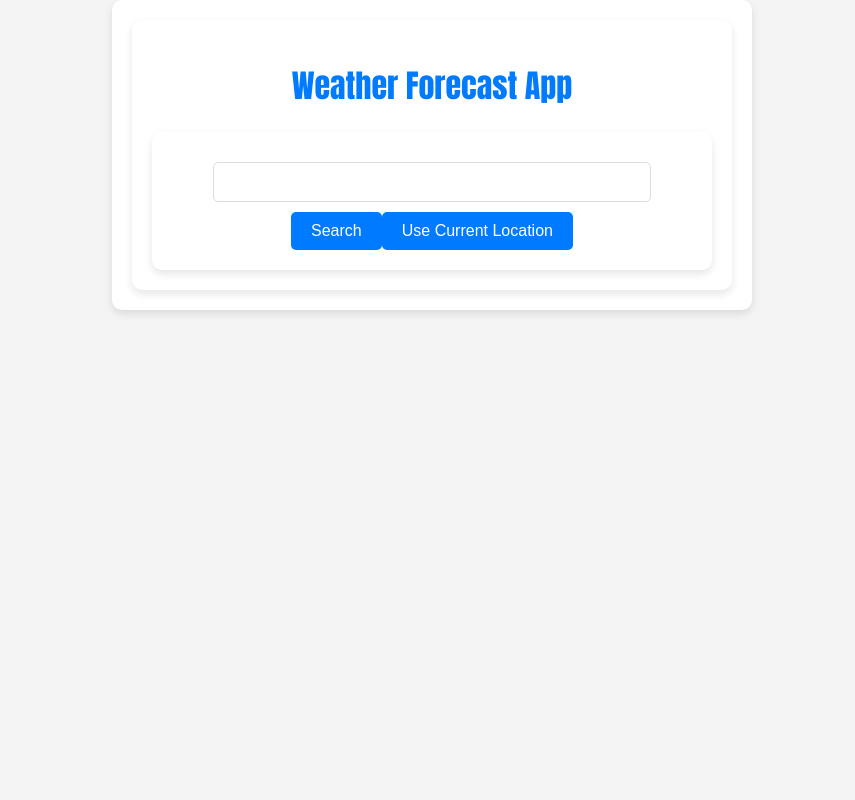
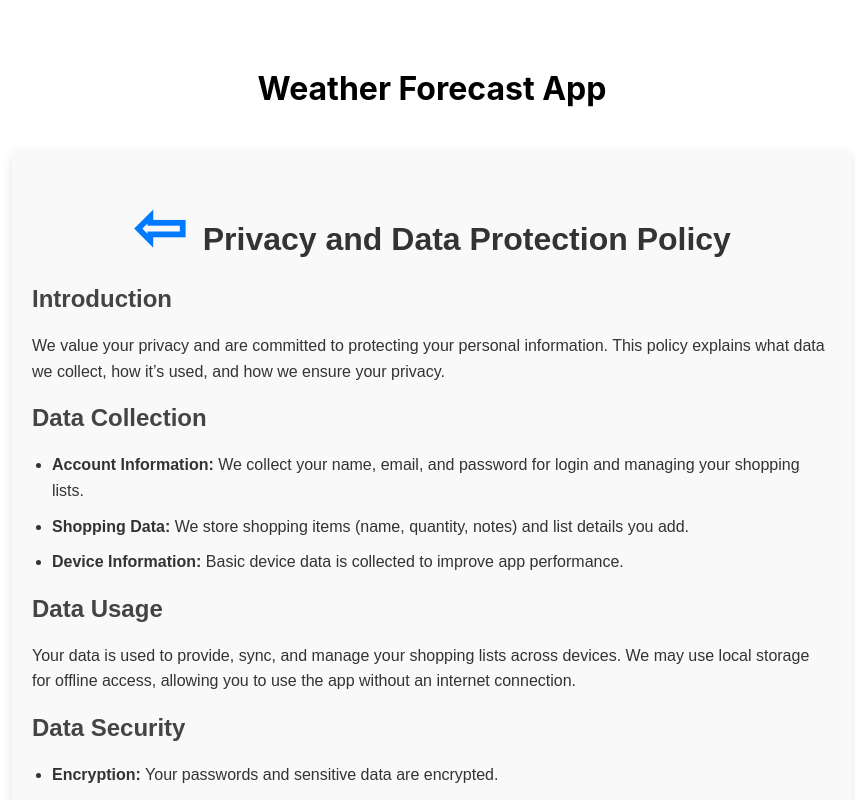
Before and after one commit to Rethabile17/weather-app, a React (Create React App) app: page /privacy in a window 1280 px wide. Shown: the top 800 px of the page, without its empty margins (208-1063 px from the left). Built offline with nearby package versions, Linux system fonts and the light colour scheme.

Commit message:
done with weather app full

```diff
--- a/package.json
+++ b/package.json
@@ -8,6 +8,7 @@
     "@testing-library/user-event": "^13.5.0",
     "react": "^18.3.1",
     "react-dom": "^18.3.1",
+    "react-router-dom": "^6.27.0",
     "react-scripts": "5.0.1",
     "web-vitals": "^2.1.4"
   },
--- a/src/App.css
+++ b/src/App.css
@@ -1,73 +1,164 @@
-body {
-  font-family: Arial, sans-serif;
-  background-color: #f4f4f4;
-  color: #333;
-  margin: 0;
-  padding: 0;
+.App{
+  display: flex;
+  flex-direction: column;
+  align-items: center;
+  padding-top: 3rem;
 }
 
-div {
-  max-width: 600px;
+.home-container {
+  font-family: Arial, sans-serif;
+  padding: 20px;
+  max-width: 800px;
   margin: 0 auto;
-  padding: 20px;
-  text-align: center;
-  background-color: #fff;
-  box-shadow: 0 4px 8px rgba(0, 0, 0, 0.1);
-  border-radius: 10px;
 }
 
-input[type="text"] {
-  width: 80%;
-  padding: 10px;
-  margin: 10px 0;
-  border-radius: 5px;
-  border: 1px solid #ddd;
+.location-input,
+.search-button,
+.location-button {
+  margin: 5px;
+  padding: 8px;
   font-size: 16px;
 }
 
-button {
-  padding: 10px 20px;
-  border: none;
+.current-weather,
+.forecast-weather,
+.nearby-cities {
+  border: 1px solid #ddd;
   border-radius: 5px;
-  background-color: #007bff;
-  color: white;
-  font-size: 16px;
-  cursor: pointer;
-  transition: background-color 0.3s;
+  padding: 15px;
+  margin: 10px 0;
+  background-color: #cccccc;
+  display: flex;
+  flex-direction: column;
+  align-items: center;
 }
 
-button:hover {
-  background-color: #0056b3;
-}
-
-.error {
-  color: red;
-  margin: 10px 0;
-}
-
-.H {
-  margin-top: 20px;
-  background-color: #f9f9f9;
-  padding: 20px;
-  border-radius: 10px;
-}
-
-.H h2 {
-  margin: 0 0 10px 0;
-}
-
-.H p {
-  margin: 5px 0;
-  font-size: 16px;
-}
-
-.head{
-  color: #007bff;
-  font-family:Impact, serif;
+.current-weather h2,
+.forecast-weather h3,
+.nearby-cities h3 {
+  color: #333;
 }
 
 .weather-icon {
   width: 100px;
   height: 100px;
-  margin: 10px 0;
 }
+
+.forecast-weather {
+  display: grid;
+  grid-template-columns: repeat(3, 1fr);
+  gap: 10px;
+}
+
+.forecast-item {
+  display: flex;
+  flex-direction: column;
+  align-items: center;
+  justify-content: center;
+  text-align: center;
+  border: 1px solid #ddd;
+  border-radius: 8px;
+  padding: 15px;
+  background-color: #ffffff;
+  box-shadow: 0px 4px 8px rgba(0, 0, 0, 0.1);
+  transition: transform 0.2s ease;
+}
+
+.forecast-item:hover {
+  transform: translateY(-5px);
+}
+
+.forecast-item h4 {
+  font-size: 1.1em;
+  margin-bottom: 8px;
+  color: #555;
+}
+
+.forecast-item p {
+  margin: 5px 0;
+  color: #777;
+  font-size: 0.9em;
+}
+
+.nearby-cities {
+  display: flex;
+  flex-wrap: wrap;
+  gap: 10px;
+}
+
+.city-item {
+  flex: 1 1 calc(33.333% - 10px);
+  border: 1px solid #ddd;
+  border-radius: 8px;
+  padding: 10px;
+  background-color: #ffffff;
+  box-shadow: 0px 4px 8px rgba(0, 0, 0, 0.1);
+  text-align: center;
+}
+
+.city-item h4 {
+  font-size: 1em;
+  margin: 5px 0;
+  color: #555;
+}
+
+.error {
+  color: red;
+  font-weight: bold;
+}
+
+.info-container{
+  display: flex;
+  flex-wrap: wrap;
+  width: 100%;
+  gap: 1rem;
+}
+
+.info-container p{
+  width: 30%;
+  min-height: 3rem;
+  border-radius: 10px;
+  background-color: #999;
+  display: flex;
+  justify-content: center;
+  align-items: center;
+
+}
+
+@media (max-width: 768px) {
+  .location-input,
+  .search-button,
+  .location-button {
+    max-width: 100%;
+  }
+
+  .info-container p {
+    flex: 1 1 calc(100% - 1rem);
+    min-height: 2.5rem;
+  }
+
+  .forecast-weather {
+    grid-template-columns: repeat(auto-fill, minmax(120px, 1fr));
+  }
+}
+
+@media (max-width: 480px) {
+  .current-weather h2,
+  .forecast-weather h3 {
+    font-size: 1.5em;
+  }
+
+  .location-input,
+  .search-button,
+  .location-button {
+    padding: 10px;
+  }
+
+  .forecast-item {
+    padding: 10px;
+  }
+
+  .forecast-item h4 {
+    font-size: 1em;
+  }
+}
--- a/src/App.js
+++ b/src/App.js
@@ -1,11 +1,16 @@
 import './App.css';
 import Data from "./components/home.js"
+import Privacy from './components/Privacy.js';
+import { Route, Router, Routes } from 'react-router-dom';
 
 function App() {
   return (
     <div className="App">
       <h1 className='head'>Weather Forecast App</h1>
-      <Data />
+      <Routes>
+        <Route path='/' element={<Data />}/>
+        <Route path='/privacy' element={<Privacy/>}/>
+      </Routes>
     </div>
   );
 }
--- /dev/null
+++ b/src/components/Privacy.css
@@ -0,0 +1,76 @@
+/* Privacy.css */
+.privacy-container {
+    max-width: 800px;
+    margin: 20px auto;
+    padding: 20px;
+    background-color: #f9f9f9;
+    border-radius: 8px;
+    box-shadow: 0 4px 12px rgba(0, 0, 0, 0.1);
+    font-family: Arial, sans-serif;
+    color: #333;
+  }
+
+  .privacy-container h1 {
+    font-size: 2em;
+    color: #333;
+    margin-bottom: 15px;
+    text-align: center;
+  }
+
+  .privacy-container h2 {
+    font-size: 1.5em;
+    margin-top: 20px;
+    color: #444;
+  }
+
+  .privacy-container p,
+  .privacy-container li {
+    font-size: 1em;
+    line-height: 1.6;
+    margin: 10px 0;
+  }
+
+  .privacy-container ul {
+    padding-left: 20px;
+    list-style-type: disc;
+  }
+
+  .privacy-container a {
+    color: #007bff;
+    text-decoration: none;
+  }
+
+  .privacy-container a:hover {
+    text-decoration: underline;
+  }
+
+  .arrow{
+    color: #007bff;
+    font-size: 4rem;
+    margin-right: 1rem;
+  }
+
+
+  @media (max-width: 480px) {
+    .privacy-container {
+        padding: 10px; /* Further reduce padding on very small screens */
+    }
+
+    .privacy-container h1 {
+        font-size: 1.5em; /* Smaller heading */
+    }
+
+    .privacy-container h2 {
+        font-size: 1.2em; /* Smaller subheading */
+    }
+
+    .privacy-container p,
+    .privacy-container li {
+        font-size: 0.8em; /* Smaller text */
+    }
+
+    .arrow {
+        display: none;
+        font-size: 2.5rem; /* Smaller arrow icon */
+    }
+}
--- /dev/null
+++ b/src/components/Privacy.js
@@ -0,0 +1,65 @@
+// Privacy.js
+import React from 'react';
+import './Privacy.css';
+import { useNavigate } from 'react-router-dom';
+
+const Privacy = () => {
+  const navigate = useNavigate();
+  const handleNav = () => {
+    navigate('/')
+  }
+
+  return (
+    <div className='privacy-container'>
+      <h1> <span className='arrow' onClick={handleNav}>⇦</span>Privacy and Data Protection Policy</h1>
+
+      <section>
+        <h2>Introduction</h2>
+        <p>We value your privacy and are committed to protecting your personal information. This policy explains what data we collect, how it’s used, and how we ensure your privacy.</p>
+      </section>
+
+      <section>
+        <h2>Data Collection</h2>
+        <ul>
+          <li><strong>Account Information:</strong> We collect your name, email, and password for login and managing your shopping lists.</li>
+          <li><strong>Shopping Data:</strong> We store shopping items (name, quantity, notes) and list details you add.</li>
+          <li><strong>Device Information:</strong> Basic device data is collected to improve app performance.</li>
+        </ul>
+      </section>
+
+      <section>
+        <h2>Data Usage</h2>
+        <p>Your data is used to provide, sync, and manage your shopping lists across devices. We may use local storage for offline access, allowing you to use the app without an internet connection.</p>
+      </section>
+
+      <section>
+        <h2>Data Security</h2>
+        <ul>
+          <li><strong>Encryption:</strong> Your passwords and sensitive data are encrypted.</li>
+          <li><strong>Secure Storage:</strong> Data is securely stored on our servers and synced when online.</li>
+          <li><strong>Authentication:</strong> We use secure methods to protect your account and data.</li>
+        </ul>
+      </section>
+
+      <section>
+        <h2>Sharing</h2>
+        <p>We only share data when you explicitly share lists with others. We comply with legal requests for data disclosure if required by law.</p>
+      </section>
+
+      <section>
+        <h2>User Rights</h2>
+        <ul>
+          <li><strong>Access and Update:</strong> You can view and edit your data anytime.</li>
+          <li><strong>Delete:</strong> You can delete your account and data from our system.</li>
+        </ul>
+      </section>
+
+      <section>
+        <h2>Contact</h2>
+        <p>If you have any questions about privacy, please contact us at: <a href="#">support@Chomiweather.com</a></p>
+      </section>
+    </div>
+  );
+};
+
+export default Privacy;
--- a/src/components/home.js
+++ b/src/components/home.js
@@ -1,5 +1,5 @@
-import React, { useState, useEffect } from 'react';
-
+import React, { useState, useEffect } from "react";
+import { useNavigate } from "react-router-dom";
 function Home() {
   const [weather, setWeather] = useState({});
   const [forecast, setForecast] = useState([]);
@@ -7,13 +7,39 @@ function Home() {
   const [lat, setLat] = useState(null);
   const [long, setLong] = useState(null);
   const [error, setError] = useState(null);
-    const [nearbyCities, setNearbyCities] = useState([]);
   const api_key = "f73fbc8ebe1f5a16188a18c7e19fff69";
+
+  const navigate = useNavigate();
+  const handleNav = () => {
+    navigate('/privacy')
+  }
+
+  // Fetch weather data from local storage
+  const loadCachedData = () => {
+    const cachedWeather = localStorage.getItem("weather");
+    const cachedForecast = localStorage.getItem("forecast");
+    if (cachedWeather) {
+      setWeather(JSON.parse(cachedWeather));
+    }
+    if (cachedForecast) {
+      setForecast(JSON.parse(cachedForecast));
+    }
+  };
+
+  useEffect(() => {
+    loadCachedData();
+    handleGeolocation();
+  }, []);
 
   useEffect(() => {
     if (lat && long) {
       fetchCurrentWeather(lat, long);
-            fetchNearbyCities(lat, long);
+      fetchForecastByCoords(lat, long);
+      const intervalId = setInterval(() => {
+        fetchCurrentWeather(lat, long);
+      }, 5 * 60 * 1000); // Refresh every 5 minutes
+
+      return () => clearInterval(intervalId); // Cleanup on unmount
     }
   }, [lat, long]);
 
@@ -37,8 +63,24 @@ function Home() {
           wind_deg: info.wind.deg,
           visibility: info.visibility,
           description: info.weather[0].description,
-                    icon: info.weather[0].icon
+          icon: info.weather[0].icon,
         });
+
+        // Save to local storage
+        localStorage.setItem("weather", JSON.stringify({
+          location: info.name,
+          temperature: info.main.temp,
+          feels_like: info.main.feels_like,
+          temp_min: info.main.temp_min,
+          temp_max: info.main.temp_max,
+          pressure: info.main.pressure,
+          humidity: info.main.humidity,
+          wind_speed: info.wind.speed,
+          wind_deg: info.wind.deg,
+          visibility: info.visibility,
+          description: info.weather[0].description,
+          icon: info.weather[0].icon,
+        }));
         setError(null);
       } else {
         setError(info.message || "Something went wrong. Please try again.");
@@ -50,15 +92,19 @@ function Home() {
     }
   };
 
-    const fetchForecast = async (location) => {
+  const fetchForecastByCoords = async (latitude, longitude) => {
     try {
       const response = await fetch(
-                `https://api.openweathermap.org/data/2.5/forecast?q=${location}&appid=${api_key}&units=metric`
+        `https://api.openweathermap.org/data/2.5/forecast?lat=${latitude}&lon=${longitude}&appid=${api_key}&units=metric`
       );
       const info = await response.json();
 
       if (response.ok) {
-                setForecast(info.list);
+        const limitedForecast = info.list.slice(0, 5);
+        setForecast(limitedForecast);
+
+        // Save to local storage
+        localStorage.setItem("forecast", JSON.stringify(limitedForecast));
         setError(null);
       } else {
         setError(info.message || "Something went wrong. Please try again.");
@@ -70,43 +116,93 @@ function Home() {
     }
   };
 
-    const fetchNearbyCities = async (latitude, longitude) => {
+  const fetchCurrentWeatherByLocation = async (location) => {
     try {
       const response = await fetch(
-                `https://api.openweathermap.org/data/2.5/box/city?bbox=${longitude - 0.1},${latitude - 0.1},${longitude + 0.1},${latitude + 0.1},10&appid=${api_key}`
+        `https://api.openweathermap.org/data/2.5/weather?q=${location}&appid=${api_key}&units=metric`
       );
       const info = await response.json();
 
       if (response.ok) {
-                setNearbyCities(info.list);
+        setWeather({
+          location: info.name,
+          temperature: info.main.temp,
+          feels_like: info.main.feels_like,
+          temp_min: info.main.temp_min,
+          temp_max: info.main.temp_max,
+          pressure: info.main.pressure,
+          humidity: info.main.humidity,
+          wind_speed: info.wind.speed,
+          wind_deg: info.wind.deg,
+          visibility: info.visibility,
+          description: info.weather[0].description,
+          icon: info.weather[0].icon,
+        });
+
+        // Save to local storage
+        localStorage.setItem("weather", JSON.stringify({
+          location: info.name,
+          temperature: info.main.temp,
+          feels_like: info.main.feels_like,
+          temp_min: info.main.temp_min,
+          temp_max: info.main.temp_max,
+          pressure: info.main.pressure,
+          humidity: info.main.humidity,
+          wind_speed: info.wind.speed,
+          wind_deg: info.wind.deg,
+          visibility: info.visibility,
+          description: info.weather[0].description,
+          icon: info.weather[0].icon,
+        }));
         setError(null);
       } else {
         setError(info.message || "Something went wrong. Please try again.");
-                setNearbyCities([]);
+        setWeather({});
       }
     } catch (error) {
-            setError("Failed to fetch Nearby Cities. Please Try Again.");
-            setNearbyCities([]);
+      setError("Failed to fetch Weather Data. Please Try Again.");
+      setWeather({});
     }
   };
 
   const handleSearch = async () => {
     if (!location) return;
+    await fetchCurrentWeatherByLocation(location);
+    fetchForecast(location);
+  };
 
-        fetchCurrentWeather(lat, long);
-        fetchForecast(location);
+  const fetchForecast = async (location) => {
+    try {
+      const response = await fetch(
+        `https://api.openweathermap.org/data/2.5/forecast?q=${location}&appid=${api_key}&units=metric`
+      );
+      const info = await response.json();
+
+      if (response.ok) {
+        const limitedForecast = info.list.slice(0, 5);
+        setForecast(limitedForecast);
+
+        // Save to local storage
+        localStorage.setItem("forecast", JSON.stringify(limitedForecast));
+        setError(null);
+      } else {
+        setError(info.message || "Something went wrong. Please try again.");
+        setForecast([]);
+      }
+    } catch (error) {
+      setError("Failed to fetch Forecast Data. Please Try Again.");
+      setForecast([]);
+    }
   };
 
   const handleGeolocation = () => {
     if (navigator.geolocation) {
       navigator.geolocation.getCurrentPosition(
-                position => {
+        (position) => {
           setLat(position.coords.latitude);
           setLong(position.coords.longitude);
         },
-                error => {
-                    setError("Failed to get your current location.");
-                }
+        () => setError("Failed to get your current location.")
       );
     } else {
       setError("Geolocation is not supported by this browser.");
@@ -114,45 +210,52 @@ function Home() {
   };
 
   return (
-        <div>
+    <div className="home-container">
       <input
         type="text"
         value={location}
         onChange={(e) => setLocation(e.target.value)}
+        placeholder="Enter a location"
+        className="location-input"
       />
-            <button onClick={handleSearch}>Search</button>
-            <button onClick={handleGeolocation}>Use Current Location</button>
+      <button onClick={handleSearch} className="search-button">
+        Search
+      </button>
+      <button onClick={handleGeolocation} className="location-button">
+        Use Current Location
+      </button>
+      <button onClick={handleNav} className="location-button">Privacy & Policies</button>
       {error && <p className="error">{error}</p>}
 
       {weather.location && (
-                <div className='H'>
-                    <h2 id="location">{weather.location}</h2>
-                    {weather.icon && (
+        <div className="current-weather">
+          <h2>{weather.location}</h2>
           <img
             src={`https://openweathermap.org/img/wn/${weather.icon}@2x.png`}
             alt={weather.description}
             className="weather-icon"
           />
-                    )}
-                    <p>temperature : {weather.temperature}°C</p>
-                    <p>feels_like : {weather.feels_like}°C</p>
-                    <p>temp_min : {weather.temp_min}°C</p>
-                    <p>temp_max : {weather.temp_max}°C</p>
-                    <p>pressure : {weather.pressure} hPa</p>
-                    <p>humidity : {weather.humidity}%</p>
-                    <p>wind_speed : {weather.wind_speed} m/s</p>
-                    <p>wind_deg : {weather.wind_deg}°</p>
-                    <p>visibility : {weather.visibility} m</p>
+          <div className="info-container">
+            <p>Temperature: {weather.temperature}°C</p>
+            <p>Feels Like: {weather.feels_like}°C</p>
+            <p>Min Temp: {weather.temp_min}°C</p>
+            <p>Max Temp: {weather.temp_max}°C</p>
+            <p>Pressure: {weather.pressure} hPa</p>
+            <p>Humidity: {weather.humidity}%</p>
+            <p>Wind Speed: {weather.wind_speed} m/s</p>
+            <p>Wind Direction: {weather.wind_deg}°</p>
+            <p>Visibility: {weather.visibility} m</p>
+          </div>
         </div>
       )}
 
       {forecast.length > 0 && (
-                <div>
+        <div className="forecast-weather">
           <h3>5-Day Forecast</h3>
           {forecast.map((item, index) => (
-                        <div key={index}>
+            <div key={index} className="forecast-item">
               <h4>{new Date(item.dt * 1000).toLocaleDateString()}</h4>
-                            <p>Temperature: {item.main.temp}°C</p>
+              <p>Temp: {item.main.temp}°C</p>
               <p>Description: {item.weather[0].description}</p>
               <img
                 src={`https://openweathermap.org/img/wn/${item.weather[0].icon}@2x.png`}
@@ -163,18 +266,6 @@ function Home() {
         </div>
       )}
 
-            {nearbyCities.length > 0 && (
-                <div>
-                    <h3>Nearby Cities</h3>
-                    {nearbyCities.map((city, index) => (
-                        <div key={index}>
-                            <h4>{city.name}</h4>
-                            <p>Temperature: {city.main.temp}°C</p>
-                            <p>Description: {city.weather[0].description}</p>
-                        </div>
-                    ))}
-                </div>
-            )}
     </div>
   );
 }
--- a/src/index.js
+++ b/src/index.js
@@ -3,11 +3,15 @@ import ReactDOM from 'react-dom/client';
 import './index.css';
 import App from './App';
 import reportWebVitals from './reportWebVitals';
+import { BrowserRouter } from 'react-router-dom';
 
 const root = ReactDOM.createRoot(document.getElementById('root'));
 root.render(
   <React.StrictMode>
-    <App />
+    <BrowserRouter>
+      <App />
+    </BrowserRouter>
+
   </React.StrictMode>
 );
 
```
Also changed, not shown: 1 other file (tests, documents, lock files or other folders). Lines whose indentation alone changed are shown as unchanged.
